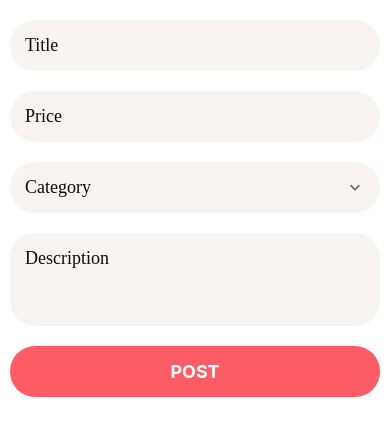
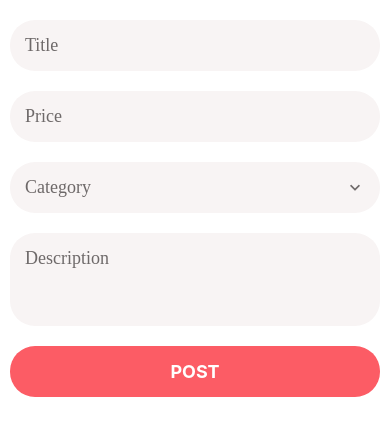
Before and after one commit to alxndrryan/DoneWithIt2, a React Native app: screen / in a window 390 px wide. Shown: the top 436 px of the page. Built offline with nearby package versions, Linux system fonts and the light colour scheme.

Commit message:
fixes placeholder color

```diff
--- a/app/components/AppPicker.js
+++ b/app/components/AppPicker.js
@@ -29,9 +29,12 @@
               style={styles.icon}
             />
           )}
-          <AppText style={styles.text}>
-            {selectedItem ? selectedItem.label : placeholder}
-          </AppText>
+          {selectedItem ? (
+            <AppText style={styles.text}>{selectedItem.label}</AppText>
+          ) : (
+            <AppText style={styles.placeholder}>{placeholder}</AppText>
+          )}
+
           <MaterialCommunityIcons
             name="chevron-down"
             size={20}
@@ -73,6 +76,10 @@
   icon: {
     marginRight: 10,
   },
+  placeholder: {
+    color: defaultStyles.colors.medium,
+    flex: 1,
+  },
   text: {
     flex: 1,
   },
--- a/app/components/AppTextInput.js
+++ b/app/components/AppTextInput.js
@@ -15,7 +15,11 @@
           style={styles.icon}
         />
       )}
-      <TextInput style={defaultStyles.text} {...otherProps} />
+      <TextInput
+        placeholderTextColor={defaultStyles.colors.medium}
+        style={defaultStyles.text}
+        {...otherProps}
+      />
     </View>
   );
 }
```
